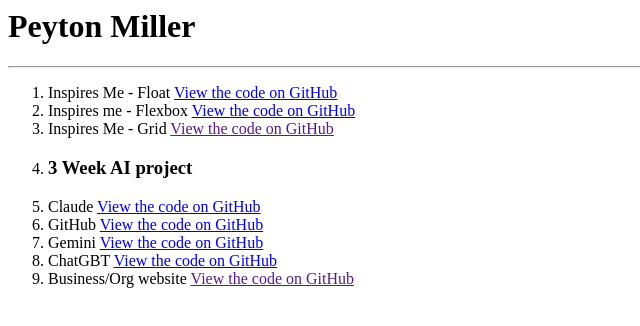
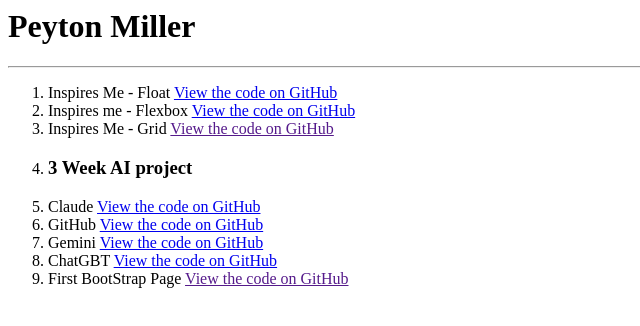
Before and after one commit to ppeyton3233/ppeyton3233.github.io, a plain HTML site: page index.html in a window 1280 px wide. Shown: the full height of the page, 0-640 px from the left. Drawn offline with Linux system fonts and the light colour scheme.

Commit message:
Replace 'Business/Org website' with 'First BootStrap Page'

```diff
--- a/index.html
+++ b/index.html
@@ -10,5 +10,5 @@
   <li>GitHub <a href="3weekgit/">View the code on GitHub</a></li>
   <li>Gemini <a href="3weekgem/">View the code on GitHub</a></li>
   <li>ChatGBT <a href="3weekchat/">View the code on GitHub</a></li>
-<li>Business/Org website <a href="">View the code on GitHub</a></li>
+<li>First BootStrap Page <a href="">View the code on GitHub</a></li>
 </ol>
```
